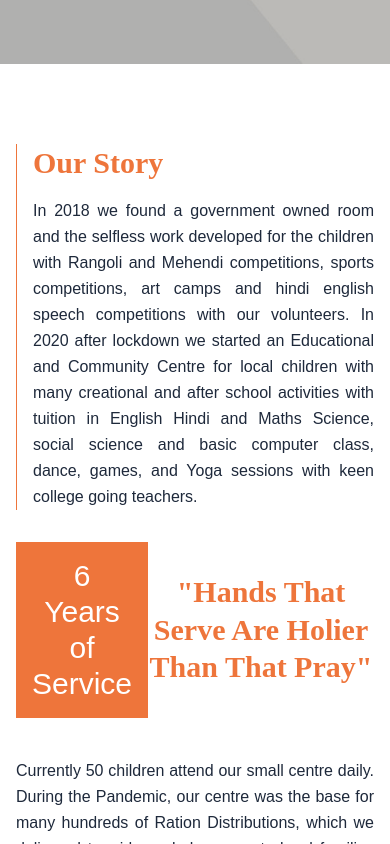
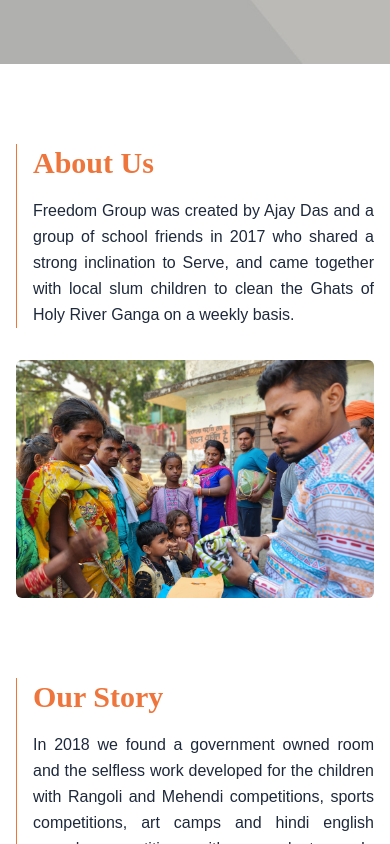
Before and after one commit to mohansky/Freedom-Group, a Next.js app: page / in a window 390 px wide. Shown: the part 780-1624 px from the top of the page. Built offline with nearby package versions, Linux system fonts and the light colour scheme.

Commit message:
Add files via upload

```diff
--- a/components/display/about.js
+++ b/components/display/about.js
@@ -43,7 +43,7 @@ export default function About() {
           </p>
         </div>
 
-        <div className="w-full ">
+        <div className="w-full order-first md:order-last">
           <div className="border-l border-fgprimary pl-4">
             <h2 className="text-3xl leading-tight font-bold my-4">About Us</h2>
             <p className="mt-2 text-justify leading-relaxed text-slate-800">
```
